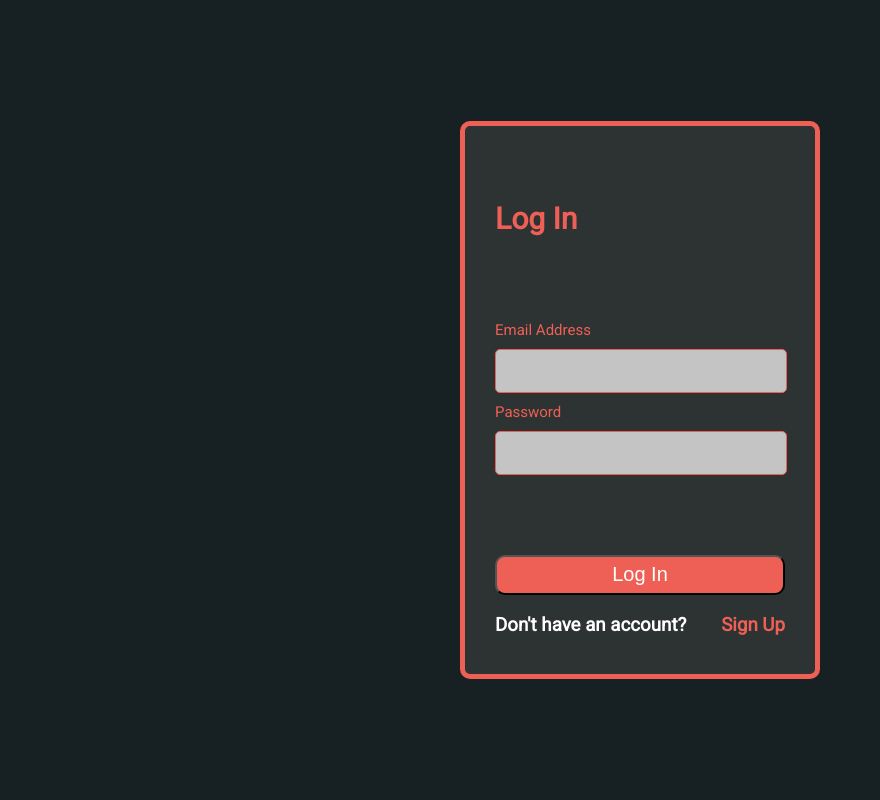
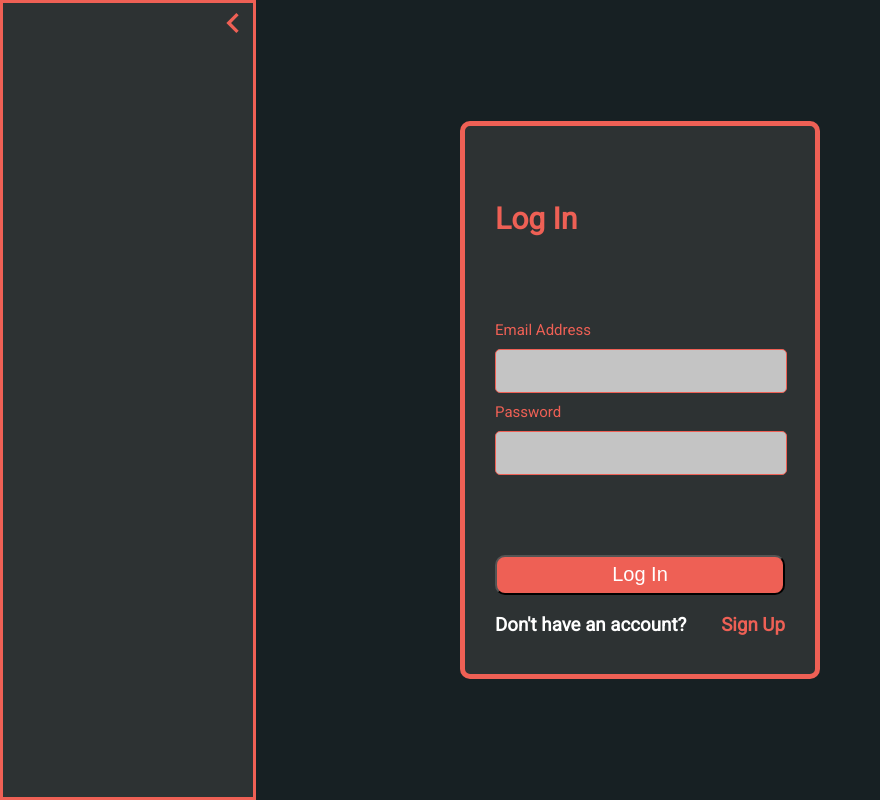
Before and after one commit to HarshSheth1128/wsiw, a React (Create React App) app: page / in a window 1280 px wide. Shown: the whole page, without its empty margins (0-880 px from the left). Built offline with nearby package versions, Linux system fonts and the light colour scheme.

Commit message:
Harsh finished a blank sidebar

```diff
--- a/src/App.js
+++ b/src/App.js
@@ -1,13 +1,34 @@
-import React from 'react';
+import React, { Component } from 'react';
 import './App.css';
 import LoginPage from './LoginPage/LoginPage';
+import SideBar from './common/SideBar';
 
-function App() {
-  return (
-    <div className="App">
-      <LoginPage isLogin={true} />
-    </div>
-  );
+class App extends Component {
+  constructor(props) {
+    super(props);
+    this.state = {
+      isSidebarOpen: true,
+      isLogin: true,
+    };
+  }
+
+  closeSideBar = () => {
+    this.setState(prevState => ({
+      isSidebarOpen: !prevState.isSidebarOpen,
+    }));
+  };
+
+  render() {
+    return (
+      <div className="App">
+        <SideBar
+          closeSideBar={this.closeSideBar}
+          isOpen={this.state.isSidebarOpen}
+        />
+        <LoginPage isLogin={this.state.isLogin} />
+      </div>
+    );
+  }
 }
 
 export default App;
--- a/src/LoginPage/LoginPage.scss
+++ b/src/LoginPage/LoginPage.scss
@@ -15,6 +15,7 @@
   border: solid 5px $themeRed;
   border-radius: 10px;
   min-width: 350px;
+  margin: 20px;
 }
 
 .LoginContentWrapper {
@@ -68,7 +69,6 @@
   font-size: 15px;
   border-radius: 5px;
   color: $themeBlack;
-
   font-family: inherit;
 }
 
--- /dev/null
+++ b/src/common/SideBar.jsx
@@ -0,0 +1,34 @@
+import React, { Component } from 'react';
+import './Sidebar.scss';
+import ChevronLeft from '../assets/chevronLeft.svg';
+
+class SideBar extends Component {
+  constructor(props) {
+    super(props);
+    this.state = {};
+  }
+
+  render() {
+    let SidebarClass = '';
+    if (this.props.isOpen) {
+      SidebarClass = 'SideBar open';
+    } else {
+      SidebarClass = 'SideBar';
+    }
+
+    return (
+      <div className={SidebarClass}>
+        <div className="ButtonHolder">
+          <img
+            onClick={this.props.closeSideBar}
+            className="chevron"
+            src={ChevronLeft}
+            alt="backButton"
+          />
+        </div>
+      </div>
+    );
+  }
+}
+
+export default SideBar;
--- /dev/null
+++ b/src/common/Sidebar.scss
@@ -0,0 +1,33 @@
+@import '../theme.scss';
+
+.SideBar {
+  position: fixed;
+  height: calc(100% - 6px);
+  background: white;
+  min-width: 250px;
+  border: 3px solid $themeRed;
+  background: $themeDarkGray;
+  transform: translate(-256px);
+  transition: 0.3s;
+}
+
+.SideBar.open {
+  transform: translate(0px);
+}
+
+.ButtonHolder {
+  display: flex;
+  flex-direction: row;
+  justify-content: flex-end;
+}
+
+.chevron {
+  height: 40px;
+  width: 40px;
+  transition: 0.3s;
+}
+
+.chevron:hover {
+  height: 45px;
+  width: 45px;
+}
```
Also changed, not shown: src/assets/chevron.svg (added), src/assets/chevronLeft.svg (added).
